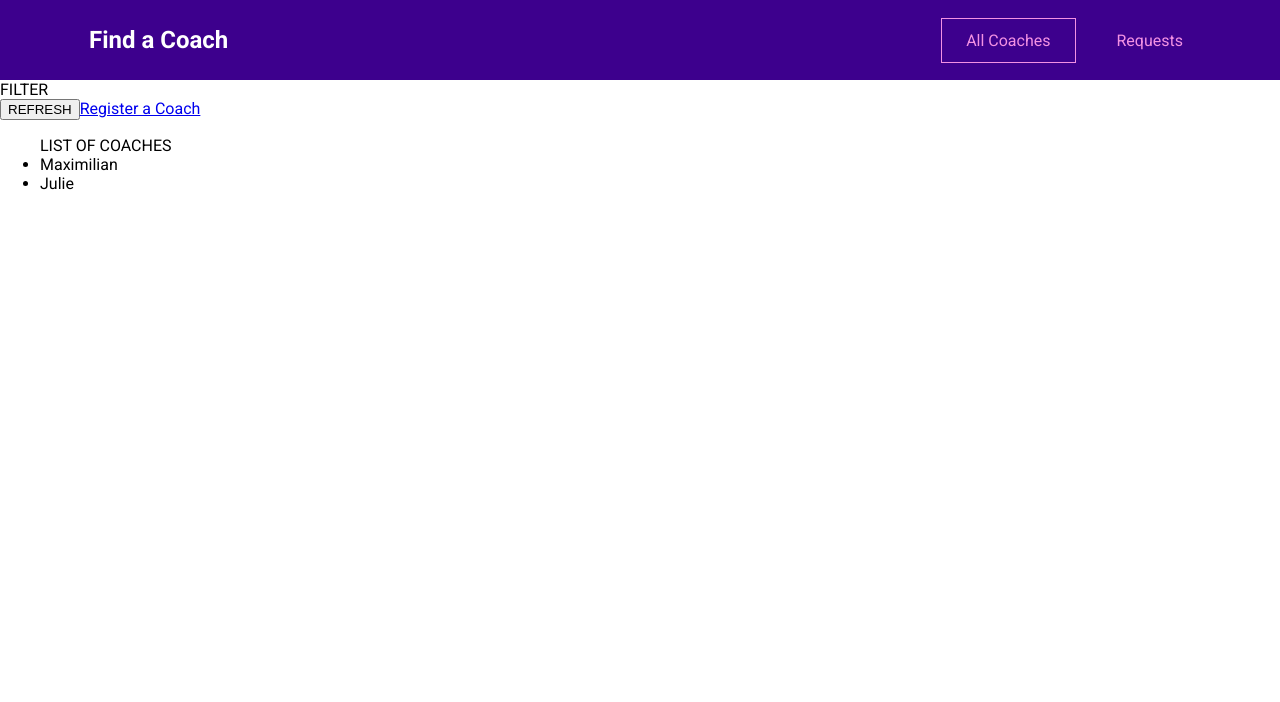
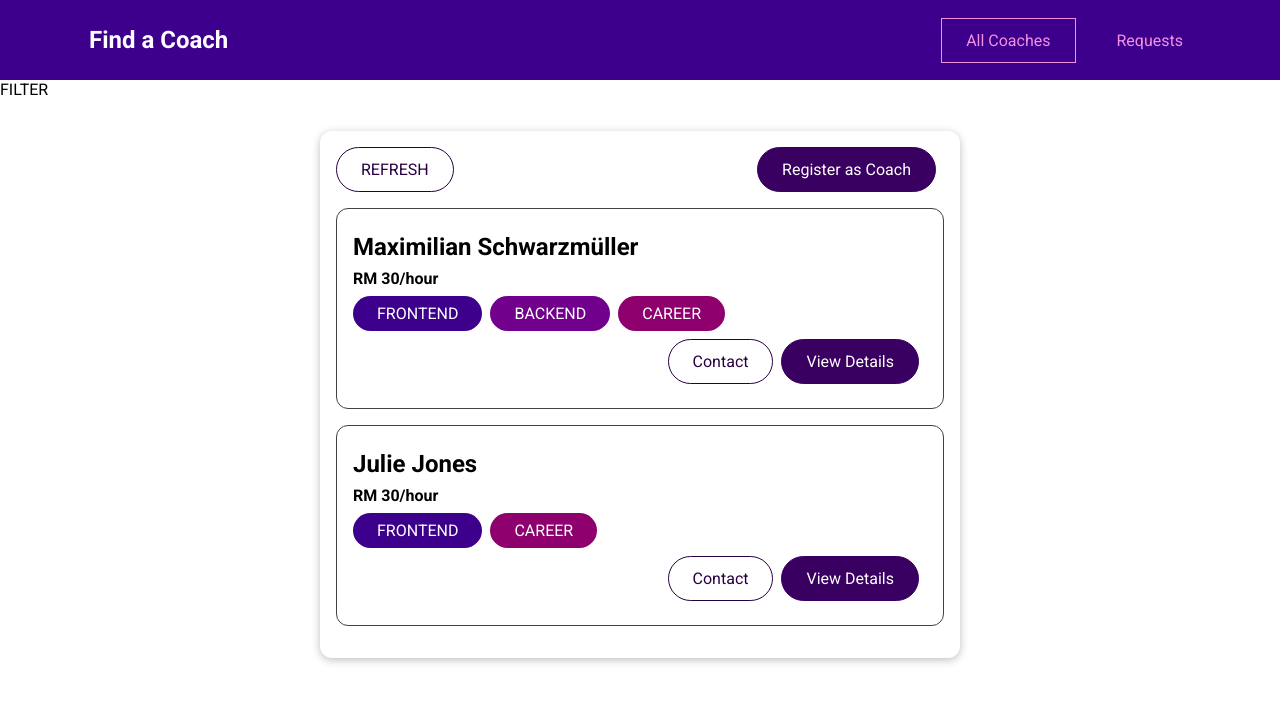
Before and after one commit to lukmanilias/coach-finder-app, a Vue app: page /coaches in a window 1280 px wide. Shown: the top 702 px of the page. Built offline with nearby package versions, Linux system fonts and the light colour scheme.

Commit message:
feat: base components

```diff
--- /dev/null
+++ b/src/components/coaches/CoachItem.vue
@@ -0,0 +1,64 @@
+<template>
+  <li>
+    <h3>{{ fullName }}</h3>
+    <h4>RM {{ rate }}/hour</h4>
+    <div>
+      <base-badge
+        v-for="area in areas"
+        :key="area"
+        :title="area"
+        :type="area"
+      ></base-badge>
+    </div>
+    <div class="actions">
+      <base-button link mode="outline" :to="coachContactLink"
+        >Contact</base-button
+      >
+      <base-button link :to="coachDetailLink">View Details</base-button>
+    </div>
+  </li>
+</template>
+
+<script>
+export default {
+  props: ['id', 'firstName', 'lastName', 'rate', 'areas'],
+  computed: {
+    fullName() {
+      return this.firstName + ' ' + this.lastName;
+    },
+    coachContactLink() {
+      return this.$route.path + '/' + this.id + '/contact';
+    },
+    coachDetailLink() {
+      return this.$route.path + '/' + this.id;
+    },
+  },
+};
+</script>
+
+<style scoped>
+li {
+  margin: 1rem 0;
+  border: 1px solid #424242;
+  border-radius: 12px;
+  padding: 1rem;
+}
+
+h3 {
+  font-size: 1.5rem;
+}
+
+h3,
+h4 {
+  margin: 0.5rem 0;
+}
+
+div {
+  margin: 0.5rem 0;
+}
+
+.actions {
+  display: flex;
+  justify-content: flex-end;
+}
+</style>
--- /dev/null
+++ b/src/components/ui/BaseBadge.vue
@@ -0,0 +1,42 @@
+<template>
+  <span class="badge" :class="type">
+    {{ text }}
+  </span>
+</template>
+
+<script>
+export default {
+  props: ['type', 'title'],
+  computed: {
+    text() {
+      return this.title.toUpperCase();
+    },
+  },
+};
+</script>
+
+<style scoped>
+.badge {
+  background-color: #ccc;
+  color: #252525;
+  border-radius: 30px;
+  padding: 0.5rem 1.5rem;
+  display: inline-block;
+  margin-right: 0.5rem;
+}
+
+.frontend {
+  background-color: #3d008d;
+  color: white;
+}
+
+.backend {
+  background-color: #71008d;
+  color: white;
+}
+
+.career {
+  background-color: #8d006e;
+  color: white;
+}
+</style>
--- /dev/null
+++ b/src/components/ui/BaseButton.vue
@@ -0,0 +1,73 @@
+<template>
+  <button v-if="!link" :class="mode">
+    <slot></slot>
+  </button>
+  <router-link v-else :to="to" :class="mode">
+    <slot></slot>
+  </router-link>
+</template>
+
+<script>
+export default {
+  props: {
+    mode: {
+      type: String,
+      required: false,
+      default: null,
+    },
+    link: {
+      type: Boolean,
+      required: false,
+      default: false,
+    },
+    to: {
+      type: String,
+      required: false,
+      default: '/',
+    },
+  },
+};
+</script>
+
+<style scoped>
+button,
+a {
+  text-decoration: none;
+  padding: 0.75rem 1.5rem;
+  font: inherit;
+  background-color: #3a0061;
+  border: 1px solid #3a0061;
+  color: white;
+  cursor: pointer;
+  border-radius: 30px;
+  margin-right: 0.5rem;
+  display: inline-block;
+}
+
+a:hover,
+a:active,
+button:hover,
+button:active {
+  background-color: #270041;
+  border-color: #270041;
+}
+
+.flat {
+  background-color: transparent;
+  color: #3a0061;
+  border: none;
+}
+
+.outline {
+  background-color: transparent;
+  border-color: #270041;
+  color: #270041;
+}
+
+.flat:hover,
+.flat:active,
+.outline:hover,
+.outline:active {
+  background-color: #edd2ff;
+}
+</style>
--- /dev/null
+++ b/src/components/ui/BaseCard.vue
@@ -0,0 +1,15 @@
+<template>
+  <div class="card">
+    <slot></slot>
+  </div>
+</template>
+
+<style scoped>
+.card {
+  border-radius: 12px;
+  box-shadow: 0 2px 8px rgba(0, 0, 0, 0.26);
+  padding: 1rem;
+  margin: 2rem auto;
+  max-width: 40rem;
+}
+</style>
--- a/src/pages/coaches/CoachDetail.vue
+++ b/src/pages/coaches/CoachDetail.vue
@@ -1,5 +1,61 @@
 <template>
-  COACH DETAILS
-  <router-view></router-view>
-  <router-link to="/coaches/c1/contact">Contact Coach</router-link>
+  <section>
+    <base-card>
+      <h2>{{ fullName }}</h2>
+      <h3>RM {{ rate }}/hour</h3>
+    </base-card>
+  </section>
+  <section>
+    <base-card>
+      <header>
+        <h2>Interested? Reach out now!</h2>
+        <base-button link :to="coachContactLink">Contact</base-button>
+      </header>
+      <router-view></router-view>
+    </base-card>
+  </section>
+  <section>
+    <base-card>
+      <base-badge
+        v-for="area in areas"
+        :key="area"
+        :title="area"
+        :type="area"
+      ></base-badge>
+      <p>{{ description }}</p>
+    </base-card>
+  </section>
 </template>
+
+<script>
+export default {
+  props: ['id'],
+  data() {
+    return {
+      selectedCoach: null,
+    };
+  },
+  computed: {
+    fullName() {
+      return this.selectedCoach.firstName + ' ' + this.selectedCoach.lastName;
+    },
+    rate() {
+      return this.selectedCoach.hourlyRate;
+    },
+    areas() {
+      return this.selectedCoach.areas;
+    },
+    description() {
+      return this.selectedCoach.description;
+    },
+    coachContactLink() {
+      return this.$route.path + '/contact';
+    },
+  },
+  created() {
+    this.selectedCoach = this.$store.getters['coaches/coachesList'].find(
+      (coach) => coach.id === this.id
+    );
+  },
+};
+</script>
--- a/src/pages/coaches/CoachesList.vue
+++ b/src/pages/coaches/CoachesList.vue
@@ -1,26 +1,53 @@
 <template>
   <section>FILTER</section>
   <section>
-    <div class="controls">
-      <button>REFRESH</button>
-      <router-link to="/register">Register a Coach</router-link>
-    </div>
-    <ul v-if="hasCoaches">
-      LIST OF COACHES
-      <li v-for="coach in coachesList" :key="coach.id">
-        {{ coach.firstName }}
-      </li>
-    </ul>
-    <h3 v-else>No coaches found.</h3>
+    <base-card>
+      <div class="controls">
+        <base-button mode="outline">REFRESH</base-button>
+        <base-button link to="/register">Register as Coach</base-button>
+      </div>
+      <ul v-if="hasCoaches">
+        <coach-item
+          v-for="coach in coachesList"
+          :key="coach.id"
+          :id="coach.id"
+          :firstName="coach.firstName"
+          :lastName="coach.lastName"
+          :rate="coach.hourlyRate"
+          :areas="coach.areas"
+        ></coach-item>
+      </ul>
+      <h3 v-else>No coaches found.</h3>
+    </base-card>
   </section>
 </template>
 
 <script>
 import { mapGetters } from 'vuex';
 
+import CoachItem from '../../components/coaches/CoachItem.vue';
+import BaseButton from '../../components/ui/BaseButton.vue';
+
 export default {
+  components: {
+    CoachItem,
+    BaseButton,
+  },
   computed: {
     ...mapGetters('coaches', ['hasCoaches', 'coachesList']),
   },
 };
 </script>
+
+<style scoped>
+ul {
+  list-style: none;
+  margin: 0;
+  padding: 0;
+}
+
+.controls {
+  display: flex;
+  justify-content: space-between;
+}
+</style>
--- a/src/router.js
+++ b/src/router.js
@@ -21,6 +21,7 @@
     {
       path: '/coaches/:id',
       component: CoachDetail,
+      props: true,
       children: [
         {
           path: 'contact',
```
Also changed, not shown: src/main.js (+7 -0 lines).
